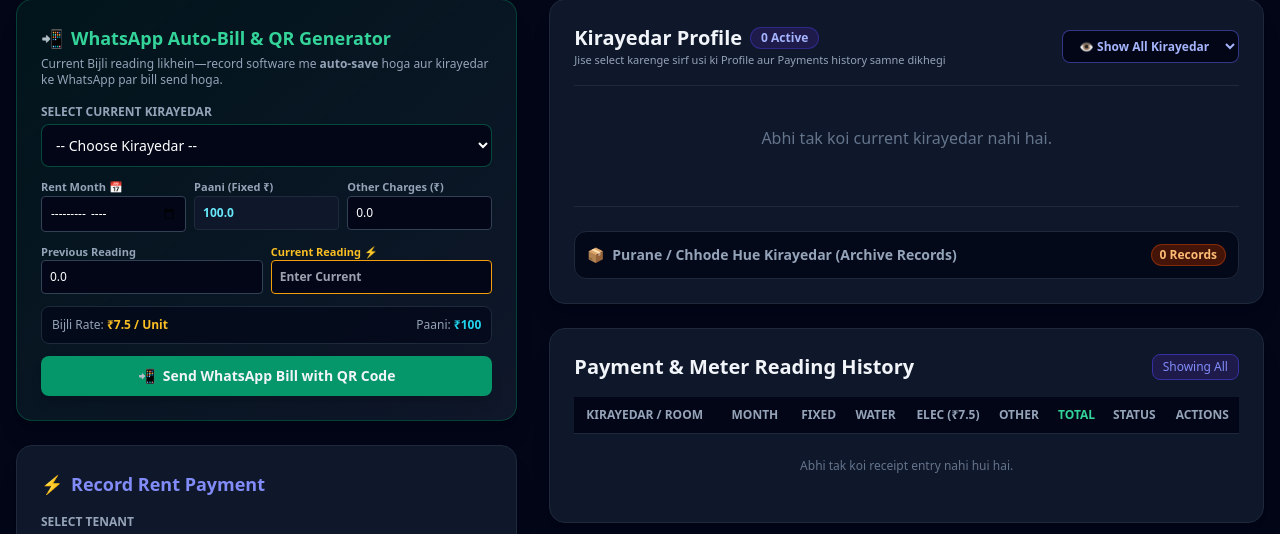
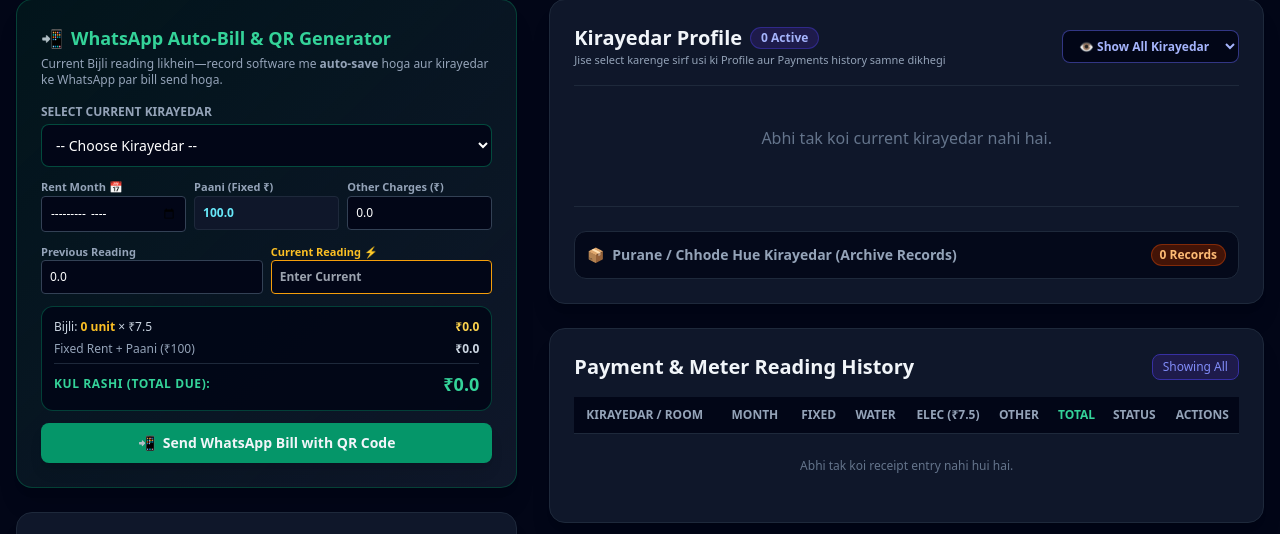
Before and after one commit to ntn9528146/rent-manager, a FastAPI app: template app/templates/index.html in a window 1280 px wide. Shown: the part 130-664 px from the top of the page. Run offline with FastAPI, Linux system fonts and the light colour scheme; the template is opened without the code that fills it, so the values that code supplies are empty; parts of the project's set-up code (start-up, migrations or seed data) failed here and were passed over; some libraries are stand-ins or nearby versions.

Commit message:
Add live dynamic total due calculation box to WhatsApp billing generator

```diff
--- a/app/templates/index.html
+++ b/app/templates/index.html
@@ -31,7 +31,7 @@
             <!-- Left Column: Forms -->
             <div class="lg:col-span-5 space-y-6">
 
-                <!-- 1. INSTANT WHATSAPP BILL GENERATOR (Auto-Saves to DB with Pending/Paid Toggle) -->
+                <!-- 1. INSTANT WHATSAPP BILL GENERATOR (With Live Total Pay Calculation) -->
                 <div class="bg-gradient-to-br from-emerald-950/40 to-slate-900 p-6 rounded-2xl border border-emerald-800/60 shadow-xl">
                     <h2 class="text-lg font-bold text-emerald-400 mb-1 flex items-center gap-2">
                         <span>📲</span> WhatsApp Auto-Bill & QR Generator
@@ -55,28 +55,42 @@
                             </div>
                             <div>
                                 <label class="block text-[11px] text-slate-400 font-semibold">Paani (Fixed ₹)</label>
-                                <input type="number" step="0.01" name="water_bill" value="100.0" readonly class="w-full bg-slate-900 border border-slate-800 rounded p-2 text-xs text-cyan-300 font-bold">
+                                <input type="number" step="0.01" id="wa_water_bill" name="water_bill" value="100.0" readonly class="w-full bg-slate-900 border border-slate-800 rounded p-2 text-xs text-cyan-300 font-bold">
                             </div>
                             <div>
                                 <label class="block text-[11px] text-slate-400 font-semibold">Other Charges (₹)</label>
-                                <input type="number" step="0.01" name="other_charges" value="0.0" class="w-full bg-slate-950 border border-slate-700 rounded p-2 text-xs text-white">
+                                <input type="number" step="0.01" id="wa_other_charges" name="other_charges" value="0.0" oninput="calculateLiveTotal()" class="w-full bg-slate-950 border border-slate-700 rounded p-2 text-xs text-white">
                             </div>
                         </div>
                         <div class="grid grid-cols-2 gap-2">
                             <div>
                                 <label class="block text-[11px] text-slate-400 font-semibold">Previous Reading</label>
-                                <input type="number" step="0.1" id="wa_prev_reading" name="prev_reading" value="0.0" class="w-full bg-slate-950 border border-slate-700 rounded p-2 text-xs text-white">
+                                <input type="number" step="0.1" id="wa_prev_reading" name="prev_reading" value="0.0" oninput="calculateLiveTotal()" class="w-full bg-slate-950 border border-slate-700 rounded p-2 text-xs text-white">
                             </div>
                             <div>
                                 <label class="block text-[11px] text-amber-400 font-bold">Current Reading ⚡</label>
-                                <input type="number" step="0.1" id="wa_curr_reading" name="curr_reading" required placeholder="Enter Current" class="w-full bg-slate-950 border border-amber-500 rounded p-2 text-xs text-white font-semibold">
+                                <input type="number" step="0.1" id="wa_curr_reading" name="curr_reading" required placeholder="Enter Current" oninput="calculateLiveTotal()" class="w-full bg-slate-950 border border-amber-500 rounded p-2 text-xs text-white font-semibold">
                             </div>
                         </div>
-                        <div class="flex items-center justify-between text-xs bg-slate-950/70 p-2.5 rounded-lg border border-slate-800">
-                            <span class="text-slate-400">Bijli Rate: <b class="text-amber-400">₹7.5 / Unit</b></span>
-                            <input type="hidden" name="unit_rate" value="7.5">
-                            <span class="text-slate-400">Paani: <b class="text-cyan-400">₹100</b></span>
+
+                        <!-- LIVE BREAKUP & TOTAL DUE HIGHLIGHT BOX -->
+                        <div class="bg-slate-950/90 p-3 rounded-xl border border-emerald-600/40 space-y-1.5">
+                            <div class="flex items-center justify-between text-xs text-slate-300">
+                                <span>Bijli: <span id="wa_units_display" class="font-bold text-amber-400">0 unit</span> × ₹7.5</span>
+                                <span id="wa_elec_amt_display" class="font-semibold text-amber-300">₹0.0</span>
+                            </div>
+                            <div class="flex items-center justify-between text-xs text-slate-400">
+                                <span>Fixed Rent + Paani (₹100)</span>
+                                <span id="wa_fixed_plus_water" class="font-semibold text-slate-300">₹0.0</span>
+                            </div>
+                            <div class="pt-1.5 border-t border-slate-800 flex items-center justify-between">
+                                <span class="text-xs uppercase tracking-wider font-extrabold text-emerald-400">Kul Rashi (Total Due):</span>
+                                <span id="wa_total_pay_display" class="text-lg font-black text-emerald-400">₹0.0</span>
+                            </div>
                         </div>
+
+                        <input type="hidden" name="unit_rate" value="7.5">
+
                         <button type="submit" class="w-full bg-emerald-600 hover:bg-emerald-500 font-bold py-2.5 rounded-lg transition-all shadow-lg text-sm flex items-center justify-center gap-2">
                             <span>📲</span> Send WhatsApp Bill with QR Code
                         </button>
@@ -613,7 +627,7 @@
     </div>
     {% endfor %}
 
-    <!-- Pure Selective JavaScript Filters (Synchronized Profiles & Payment History) -->
+    <!-- JavaScript Handlers -->
     <script>
         function openModal(id) {
             const m = document.getElementById(id);
@@ -631,11 +645,38 @@
             }
         });
 
-        // SINGLE SYNC FUNCTION: Dropdown select karte hi Profile + Payment List dono filter hongi
+        // LIVE REAL-TIME TOTAL DUE CALCULATOR
+        function calculateLiveTotal() {
+            const waSelect = document.getElementById('wa_tenant_select');
+            let fixedRent = 0;
+            if (waSelect && waSelect.selectedIndex >= 0) {
+                const opt = waSelect.options[waSelect.selectedIndex];
+                if (opt && opt.dataset.rent) {
+                    fixedRent = parseFloat(opt.dataset.rent) || 0;
+                }
+            }
+
+            const waterBill = parseFloat(document.getElementById('wa_water_bill').value) || 100.0;
+            const otherCharges = parseFloat(document.getElementById('wa_other_charges').value) || 0.0;
+            const prevReading = parseFloat(document.getElementById('wa_prev_reading').value) || 0.0;
+            const currReading = parseFloat(document.getElementById('wa_curr_reading').value) || 0.0;
+
+            const units = Math.max(0, (currReading - prevReading));
+            const elecRate = 7.5;
+            const elecAmount = units * elecRate;
+            const totalDue = fixedRent + waterBill + elecAmount + otherCharges;
+
+            // Update UI elements
+            document.getElementById('wa_units_display').innerText = units.toFixed(1) + ' unit';
+            document.getElementById('wa_elec_amt_display').innerText = '₹' + elecAmount.toFixed(1);
+            document.getElementById('wa_fixed_plus_water').innerText = '₹' + (fixedRent + waterBill).toFixed(1);
+            document.getElementById('wa_total_pay_display').innerText = '₹' + totalDue.toFixed(1);
+        }
+
+        // SYNC DROPDOWNS & FILTER
         function syncTenantSelect(tenantId) {
             if (!tenantId) return;
 
-            // 1. Sync dropdown boxes
             const waSelect = document.getElementById('wa_tenant_select');
             const mainSelect = document.getElementById('main_tenant_select');
             const filterSelect = document.getElementById('profile_filter_select');
@@ -644,7 +685,7 @@
             if (mainSelect && mainSelect.value !== tenantId) mainSelect.value = tenantId;
             if (filterSelect && filterSelect.value !== tenantId) filterSelect.value = tenantId;
 
-            // 2. Filter Profiles on Right
+            // Filter Profiles on Right
             const tenantCards = document.querySelectorAll('.tenant-card');
             tenantCards.forEach(card => {
                 if (tenantId === 'all' || card.dataset.tenantId === String(tenantId)) {
@@ -654,13 +695,11 @@
                 }
             });
 
-            // 3. Filter Payment History Records on Right
+            // Filter Payment History Records on Right
             const paymentRows = document.querySelectorAll('.payment-row');
-            let visibleCount = 0;
             paymentRows.forEach(row => {
                 if (tenantId === 'all' || row.dataset.tenantId === String(tenantId)) {
                     row.style.display = '';
-                    visibleCount++;
                 } else {
                     row.style.display = 'none';
                 }
@@ -677,16 +716,18 @@
                 }
             }
 
-            // 4. Update Fixed Rent Input
+            // Update Fixed Rent in second form
             if (mainSelect && tenantId !== 'all') {
                 const opt = mainSelect.querySelector(`option[value="${tenantId}"]`);
                 if (opt && opt.dataset.rent) {
                     document.getElementById('record_fixed_rent').value = opt.dataset.rent;
                 }
             }
+
+            // Recalculate live total for the selected tenant
+            calculateLiveTotal();
         }
 
-        // Default: On page load, agar kirayedar maujood hain toh pehle wale ko select karke filter set karein
         document.addEventListener('DOMContentLoaded', function() {
             const firstOpt = document.querySelector('#profile_filter_select option:nth-child(2)');
             if (firstOpt && firstOpt.value !== 'all') {
```
